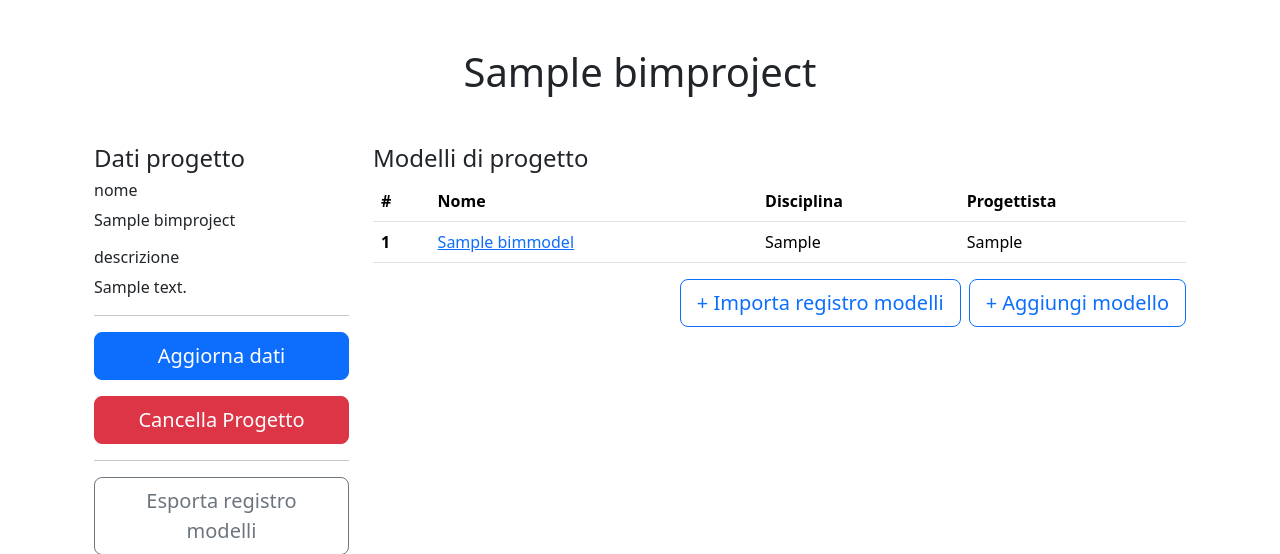
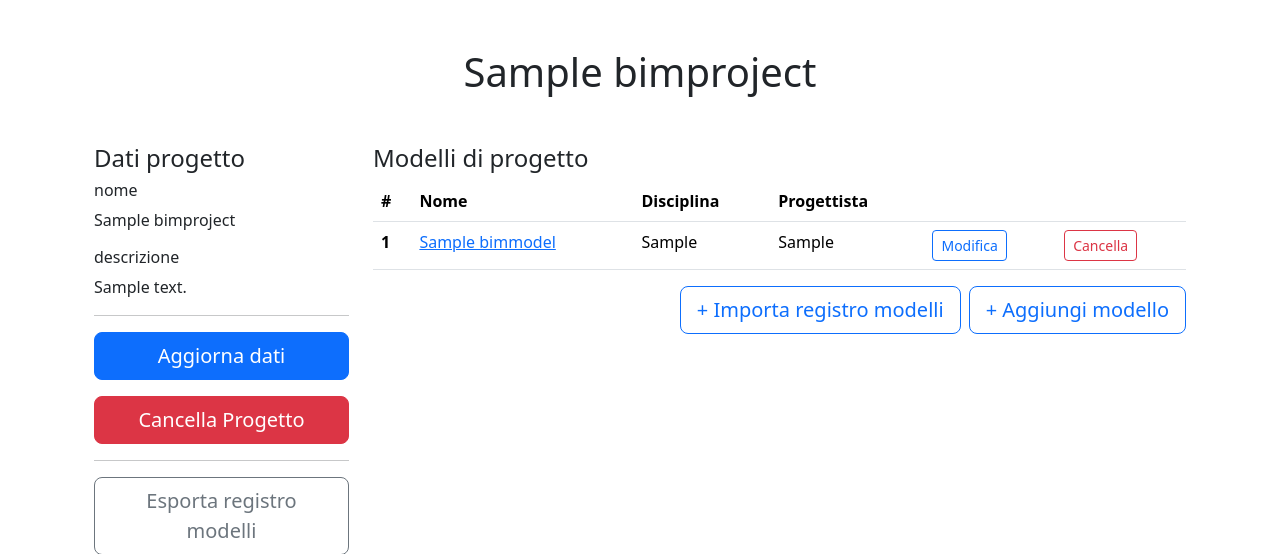
Before and after one commit to zioscuro/LRA-BIM-Project-Manager, a Django app: page /projects/manage_project/1/ in a window 1280 px wide. Shown: the part 56-610 px from the top of the page. Run offline with Django 5.2, Linux system fonts and the light colour scheme; a user stored in the database is signed in; tables that the repository leaves empty hold one stand-in row (values such as "Sample post").

Commit message:
Add to tables edit and delete buttons in project, bim model and info sheet pages

```diff
--- a/BIM_project_manager/projects/templates/projects/manage_info_sheet.html
+++ b/BIM_project_manager/projects/templates/projects/manage_info_sheet.html
@@ -40,6 +40,8 @@
           <th scope="col">#</th>
           <th scope="col">Nome</th>
           <th scope="col">Descrizione</th>
+          <th></th>
+          <th></th>
         </tr>
       </thead>
       <tbody>
@@ -48,6 +50,8 @@
           <th scope="row">{{forloop.counter}}</th>
           <td><a href="{% url 'manage_report' pk=report.pk %}">{{ report.name }}</a></td>
           <td>{{ report.description }}</td>
+          <td><a href="{% url 'update_report' pk=report.pk %}" class="btn btn-outline-primary btn-sm">Modifica</a></td>
+          <td><a href="{% url 'delete_report' pk=report.pk %}" class="btn btn-outline-danger btn-sm">Cancella</a></td>
         </tr>
         {% endfor %}
       </tbody>
--- a/BIM_project_manager/projects/templates/projects/manage_project.html
+++ b/BIM_project_manager/projects/templates/projects/manage_project.html
@@ -38,6 +38,8 @@
           <th scope="col">Nome</th>
           <th scope="col">Disciplina</th>
           <th scope="col">Progettista</th>
+          <th></th>
+          <th></th>
         </tr>
       </thead>
       <tbody>
@@ -47,6 +49,8 @@
           <td><a href="{% url 'manage_bim_model' pk=model.pk%}">{{ model.name }}</a></td>
           <td>{{ model.discipline }}</td>
           <td>{{ model.designer }}</td>
+          <td><a href="{% url 'update_model' pk=model.pk %}" class="btn btn-outline-primary btn-sm">Modifica</a></td>
+          <td><a href="{% url 'delete_model' pk=model.pk %}" class="btn btn-outline-danger btn-sm">Cancella</a></td>
         </tr>
         {% endfor %}
       </tbody>
--- a/BIM_project_manager/projects/urls.py
+++ b/BIM_project_manager/projects/urls.py
@@ -22,12 +22,13 @@ urlpatterns = [
   path('manage_info_sheet/<int:pk>/update_info_sheet', views.UpdateInfoSheet.as_view(), name='update_info_sheet'),
   path('manage_info_sheet/<int:pk>/delete_info_sheet', views.DeleteInfoSheet.as_view(), name='delete_info_sheet'),
   path('manage_info_sheet/<int:pk>/add_report', views.add_report_view, name='add_report'),
+
   path('manage_report/<int:pk>/', views.manage_report_view, name='manage_report'),
-
   path('manage_report/<int:pk>/update_report', views.UpdateReport.as_view(), name='update_report'),
   path('manage_report/<int:pk>/delete_report', views.DeleteReport.as_view(), name='delete_report'),
   path('manage_report/<int:pk>/add_clash_test', views.add_clash_test_view, name='add_clash_test'),
   path('manage_report/<int:pk>/add_validation_test', views.add_validation_test_view, name='add_validation_test'),
+
   path('update_clash_test/<int:pk>', views.UpdateClashTest.as_view(), name='update_clash_test'),
   path('update_validation_test/<int:pk>', views.UpdateValidationTest.as_view(), name='update_validation_test'),
   path('delete_clash_test/<int:pk>', views.DeleteClashTest.as_view(), name='delete_clash_test'),
```
Also changed, not shown: BIM_project_manager/projects/templates/projects/manage_model.html (+8 -0 lines).
